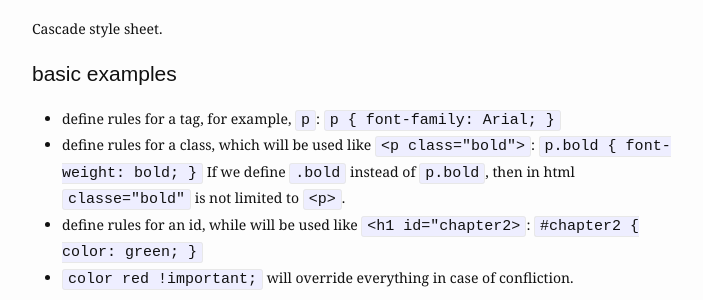
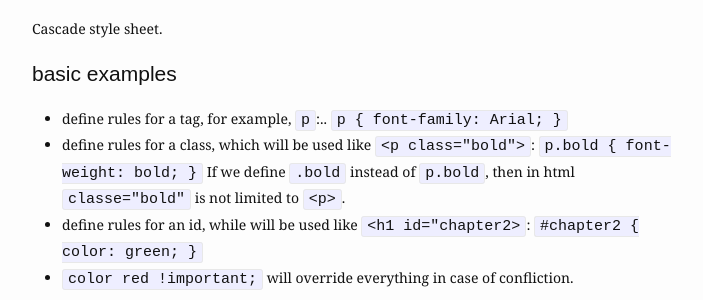
Before and after one commit to idiotekk/idiotekk.github.io, a Jekyll site: the page built from _posts/2019-07-12-css-notes.markdown, in a window 1280 px wide. Shown: the part 435-735 px from the top of the page, without its empty margins (288-991 px from the left). Built offline with Jekyll 4.4.1, drawn with Linux system fonts in a browser that asks for light colours.

````diff
--- a/_posts/2019-07-12-css-notes.markdown
+++ b/_posts/2019-07-12-css-notes.markdown
@@ -15,7 +15,7 @@ Cascade style sheet.
 
 # basic examples
 
-- define rules for a tag, for example, `p`: ```
+- define rules for a tag, for example, `p`:.. ```
 p {
     font-family: Arial;
 }```
````
